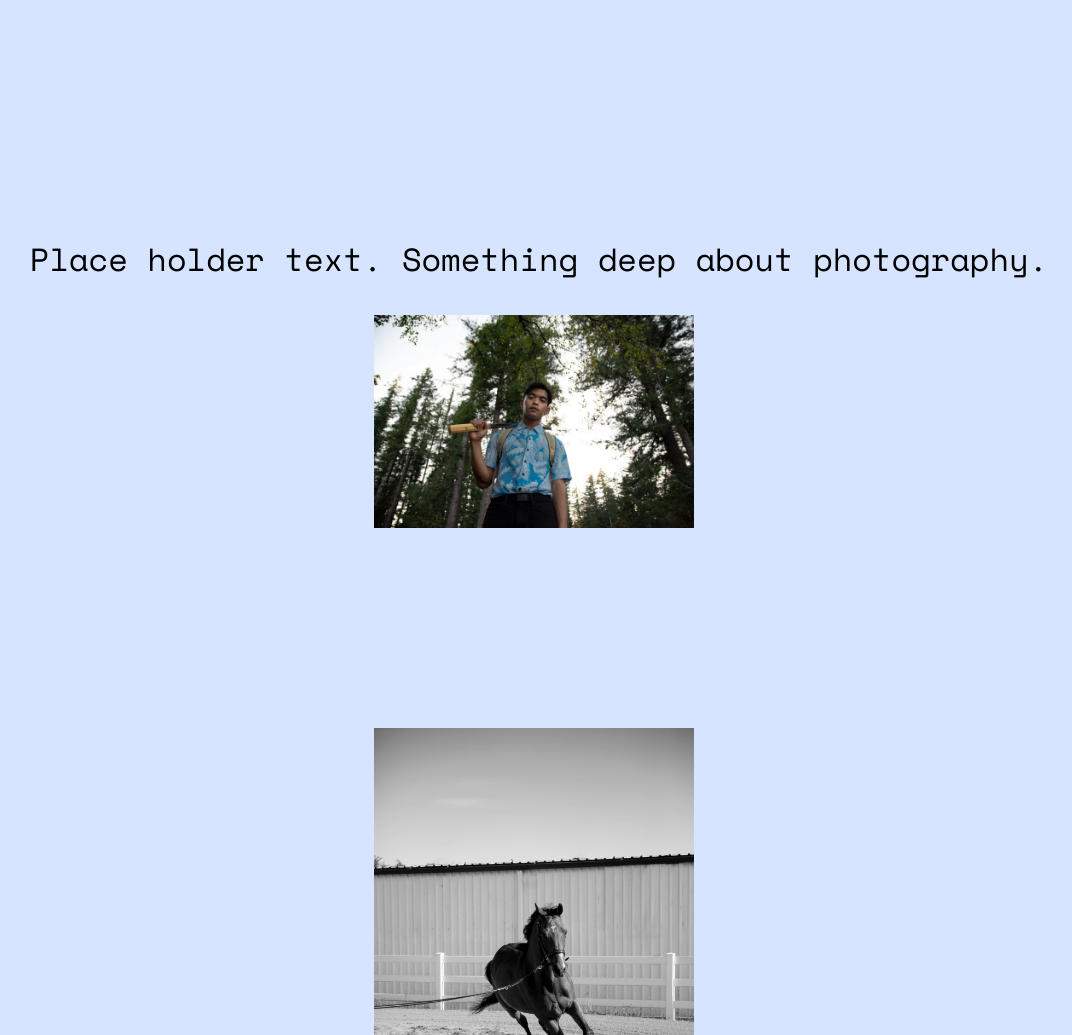
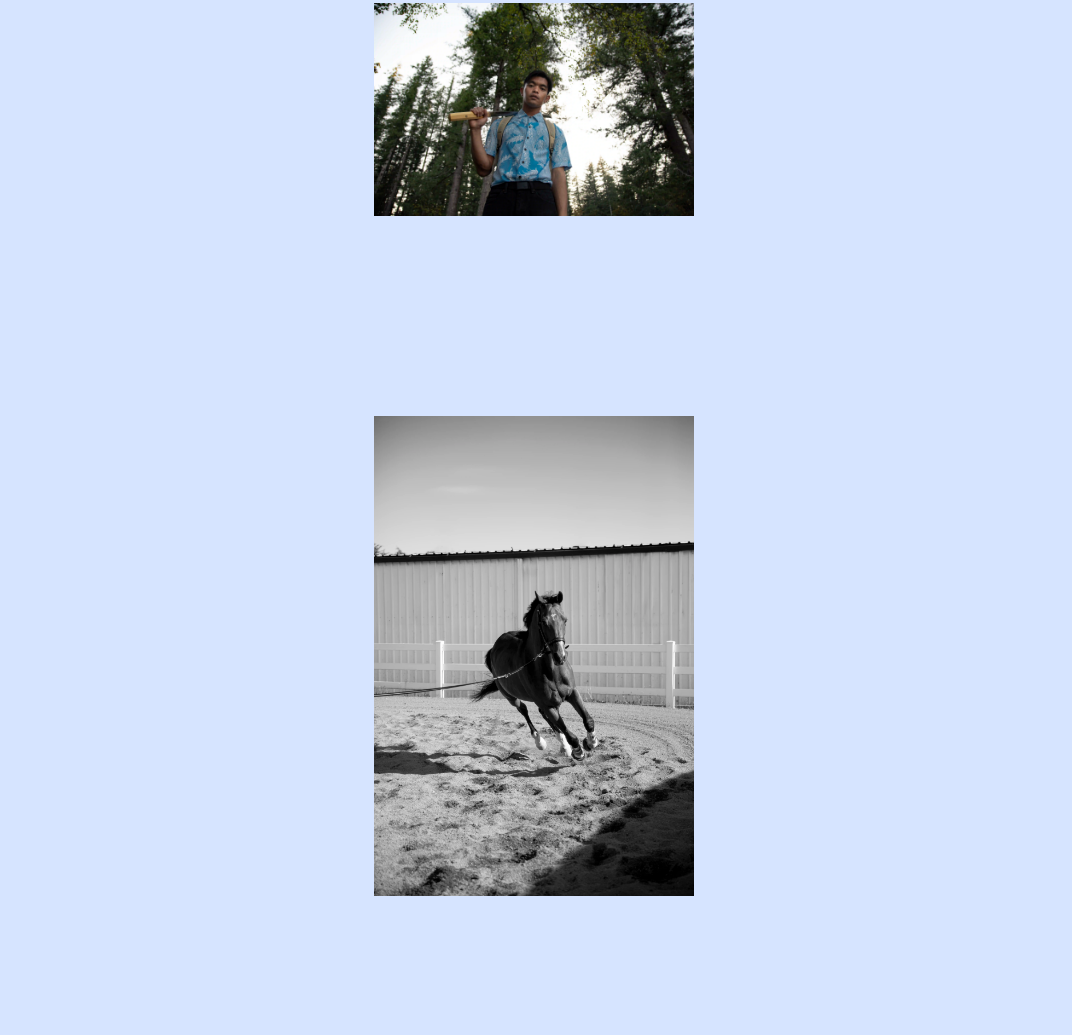
Before and after one commit to RoughHouseRandy/Russell_photography, a plain HTML site: page index.html in a window 1280 px wide. Shown: the part 7106-8141 px from the top of the page, without its empty margins (106-1178 px from the left). Drawn offline with nearby package versions, Linux system fonts and the light colour scheme; files whose address does not match are found by name.

Commit message:
Add files via upload

```diff
--- a/index.html
+++ b/index.html
@@ -54,7 +54,6 @@
     </div>
     <div class="whitespace">
         <img id="losthorizon" src="pictures/Lostonthehorizon.webp" alt="a photograph of a man with an astronaut helmet standing on the beach">
-        <p class="screencap"> Place holder text. Something deep about photography.  </p>
     </div>
     <div class="photocollage">
         <img id="yotsugi" src="pictures/Yotsugi.webp"  alt="portrait of a man carying a sword">
```
